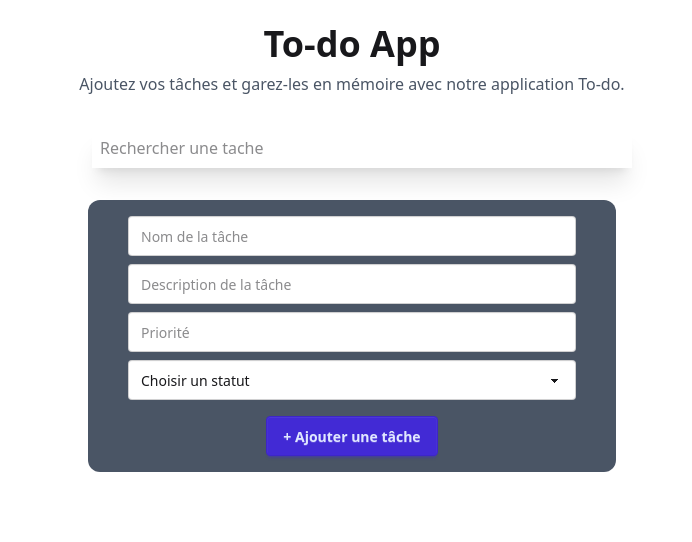
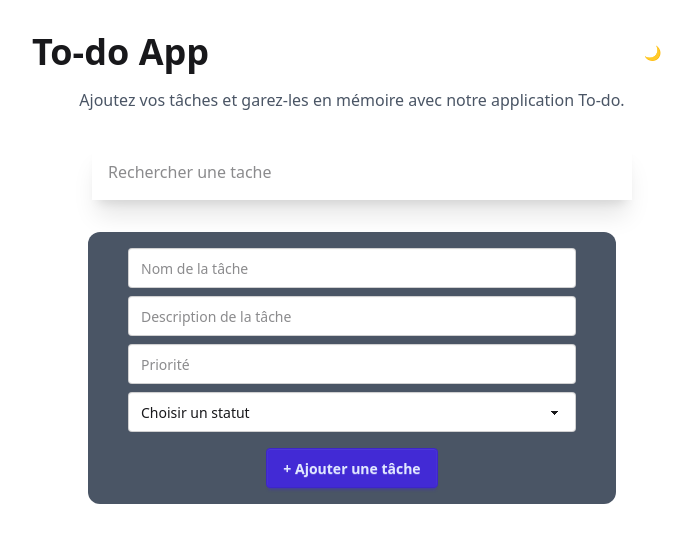
Before and after one commit to NBertrand1/todo-app-react, a React (Vite) app: page / in a window 1280 px wide. Shown: the top 542 px of the page, without its empty margins (288-980 px from the left). Built offline with nearby package versions, Linux system fonts and the light colour scheme.

Commit message:
adding dark mode

```diff
--- a/src/App.jsx
+++ b/src/App.jsx
@@ -11,11 +11,22 @@ function App() {
   });
   const [editingTodo, setEditingTodo] = useState(null);
   const [searchTerm, setSearchTerm] = useState("");
+  const [theme, setTheme] = useState(localStorage.getItem("theme") || "light");
 
   // Save to LocalStorage whenever todos change
   useEffect(() => {
     localStorage.setItem("todos", JSON.stringify(todos));
   }, [todos]);
+
+  // Theme management
+  useEffect(() => {
+    localStorage.setItem("theme", theme);
+    document.documentElement.setAttribute("data-theme", theme);
+  }, [theme]);
+
+  const toggleTheme = () => {
+    setTheme(prev => prev === "light" ? "dark" : "light");
+  };
 
   //comportements
   const handleAddTodo = (taskToAdd) => {
@@ -48,8 +59,11 @@ function App() {
   return (
     <>
       <section className="container mx-auto place-items-center">
-        <header>
-          <h1 className='text-4xl text-center p-2 mt-4 font-bold'>To-do App</h1>
+        <header className="flex justify-between items-center w-full max-w-2xl p-4 mt-4">
+          <h1 className='text-4xl font-bold'>To-do App</h1>
+          <button className="btn btn-circle btn-ghost" onClick={toggleTheme}>
+            {theme === "light" ? "🌙" : "☀️"}
+          </button>
         </header>
         <p className='text-center text-gray-600'>Ajoutez vos tâches et garez-les en mémoire avec notre application To-do.</p>
         <div className='flex flex-col gap-4 m-8'>
--- a/src/components/TodoList.jsx
+++ b/src/components/TodoList.jsx
@@ -8,7 +8,7 @@ function TodoList({ todos, onDelete, onEdit, onSearch }) {
                     name="search-bar"
                     id=""
                     placeholder="Rechercher une tache"
-                    className="ml-5 shadow-xl p-2 border-s-amber-950 md:w-135"
+                    className="ml-5 shadow-xl p-4 border-s-amber-950 md:w-135"
                     onChange={(e) => onSearch(e.target.value)}
                 />
             </div>
```
